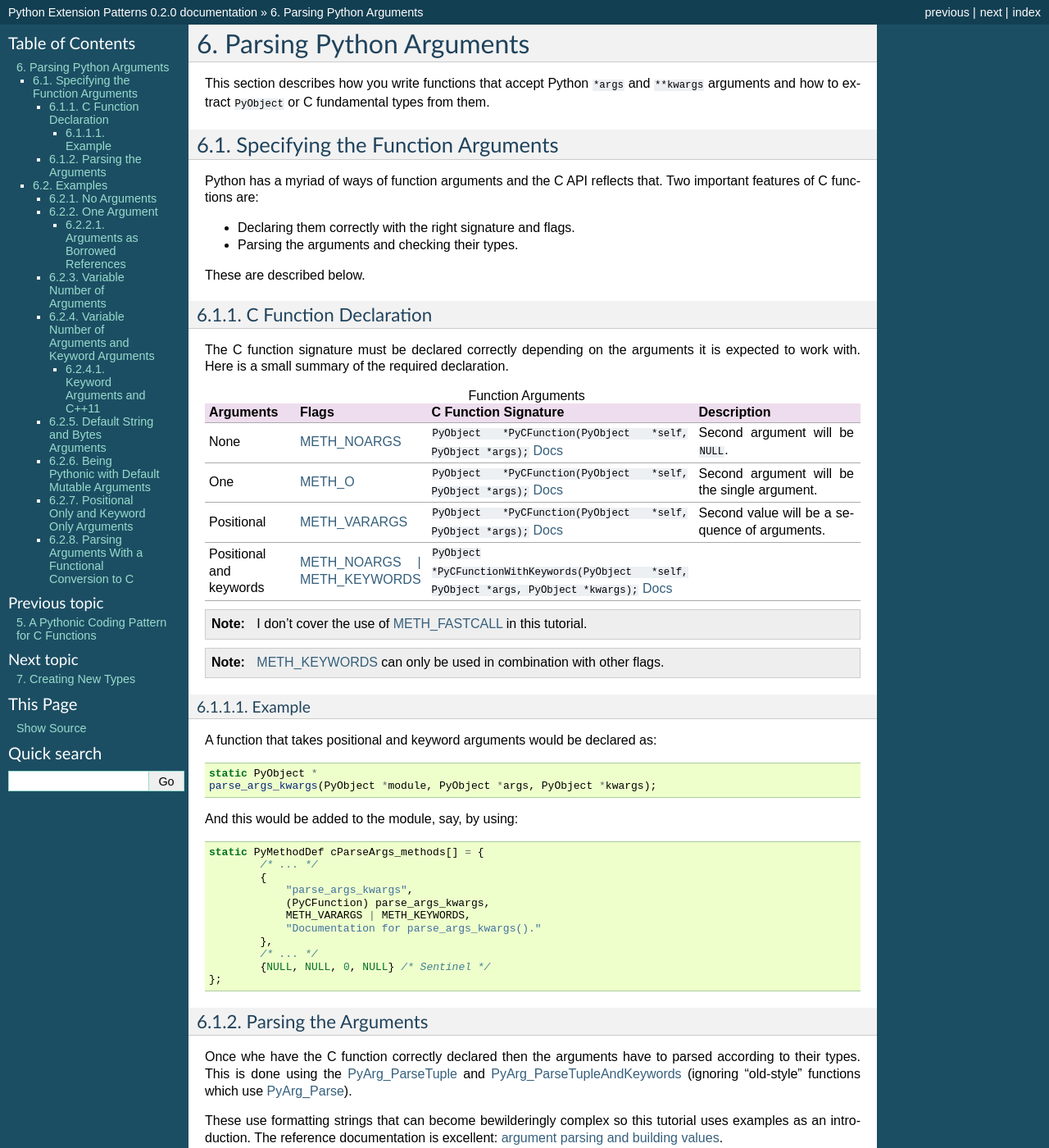
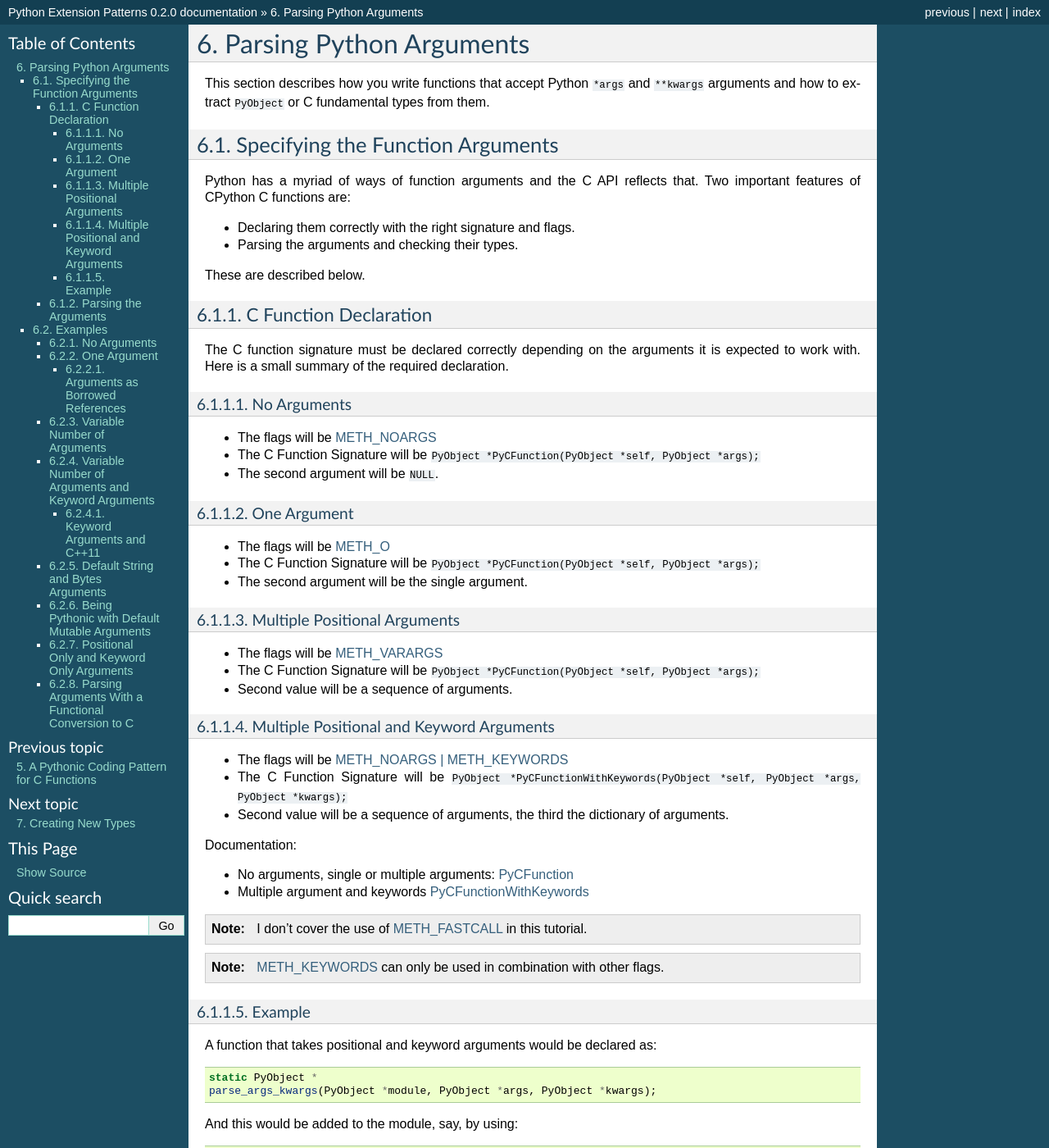
Before and after one commit to paulross/PythonExtensionPatterns, a Sphinx documentation site: the page built from doc/sphinx/source/parsing_arguments.rst, in a window 1280 px wide and 1400 px high. Shown: the whole window at 82% size. Built offline with Sphinx 7.4.7, drawn with Linux system fonts in a browser that asks for light colours.

Commit message:
WIP on chapter "Parsing Python Arguments".

```diff
--- a/doc/sphinx/source/parsing_arguments.rst
+++ b/doc/sphinx/source/parsing_arguments.rst
@@ -16,7 +16,7 @@ Specifying the Function Arguments
 ====================================
 
 Python has a myriad of ways of function arguments and the C API reflects that.
-Two important features of C functions are:
+Two important features of CPython C functions are:
 
 - Declaring them correctly with the right signature and flags.
 - Parsing the arguments and checking their types.
@@ -29,30 +29,39 @@ C Function Declaration
 The C function signature must be declared correctly depending on the arguments it is expected to work with.
 Here is a small summary of the required declaration.
 
-.. list-table:: Function Arguments
-   :widths: 10 10 30 20
-   :header-rows: 1
+No Arguments
+^^^^^^^^^^^^^^^^^^
 
-   * - Arguments
-     - Flags
-     - C Function Signature
-     - Description
-   * - None
-     - `METH_NOARGS <https://docs.python.org/3/c-api/structures.html#c.METH_NOARGS>`_
-     - ``PyObject *PyCFunction(PyObject *self, PyObject *args);`` `Docs <https://docs.python.org/3/c-api/structures.html#c.PyCFunction>`_
-     - Second argument will be ``NULL``.
-   * - One
-     - `METH_O <https://docs.python.org/3/c-api/structures.html#c.METH_O>`_
-     - ``PyObject *PyCFunction(PyObject *self, PyObject *args);`` `Docs <https://docs.python.org/3/c-api/structures.html#c.PyCFunction>`_
-     - Second argument will be the single argument.
-   * - Positional
-     - `METH_VARARGS <https://docs.python.org/3/c-api/structures.html#c.METH_VARARGS>`_
-     - ``PyObject *PyCFunction(PyObject *self, PyObject *args);`` `Docs <https://docs.python.org/3/c-api/structures.html#c.PyCFunction>`_
-     - Second value will be a sequence of arguments.
-   * - Positional and keywords
-     - `METH_NOARGS | METH_KEYWORDS <https://docs.python.org/3/c-api/structures.html#c.METH_KEYWORDS>`_
-     - ``PyObject *PyCFunctionWithKeywords(PyObject *self, PyObject *args, PyObject *kwargs);`` `Docs <https://docs.python.org/3/c-api/structures.html#c.PyCFunctionWithKeywords>`_
-     -
+- The flags will be `METH_NOARGS <https://docs.python.org/3/c-api/structures.html#c.METH_NOARGS>`_
+- The C Function Signature will be ``PyObject *PyCFunction(PyObject *self, PyObject *args);``
+- The second argument will be ``NULL``.
+
+One Argument
+^^^^^^^^^^^^^^^^^^
+
+- The flags will be `METH_O <https://docs.python.org/3/c-api/structures.html#c.METH_O>`_
+- The C Function Signature will be ``PyObject *PyCFunction(PyObject *self, PyObject *args);``
+- The second argument will be the single argument.
+
+Multiple Positional Arguments
+^^^^^^^^^^^^^^^^^^^^^^^^^^^^^^^
+
+- The flags will be `METH_VARARGS <https://docs.python.org/3/c-api/structures.html#c.METH_VARARGS>`_
+- The C Function Signature will be ``PyObject *PyCFunction(PyObject *self, PyObject *args);``
+- Second value will be a sequence of arguments.
+
+Multiple Positional and Keyword Arguments
+^^^^^^^^^^^^^^^^^^^^^^^^^^^^^^^^^^^^^^^^^^^^^^
+
+- The flags will be `METH_NOARGS | METH_KEYWORDS <https://docs.python.org/3/c-api/structures.html#c.METH_KEYWORDS>`_
+- The C Function Signature will be ``PyObject *PyCFunctionWithKeywords(PyObject *self, PyObject *args, PyObject *kwargs);``
+- Second value will be a sequence of arguments, the third the dictionary of arguments.
+
+Documentation:
+
+- No arguments, single or multiple arguments:
+  `PyCFunction <https://docs.python.org/3/c-api/structures.html#c.PyCFunction>`_
+- Multiple argument and keywords `PyCFunctionWithKeywords <https://docs.python.org/3/c-api/structures.html#c.PyCFunctionWithKeywords>`_
 
 .. note::
 
```
